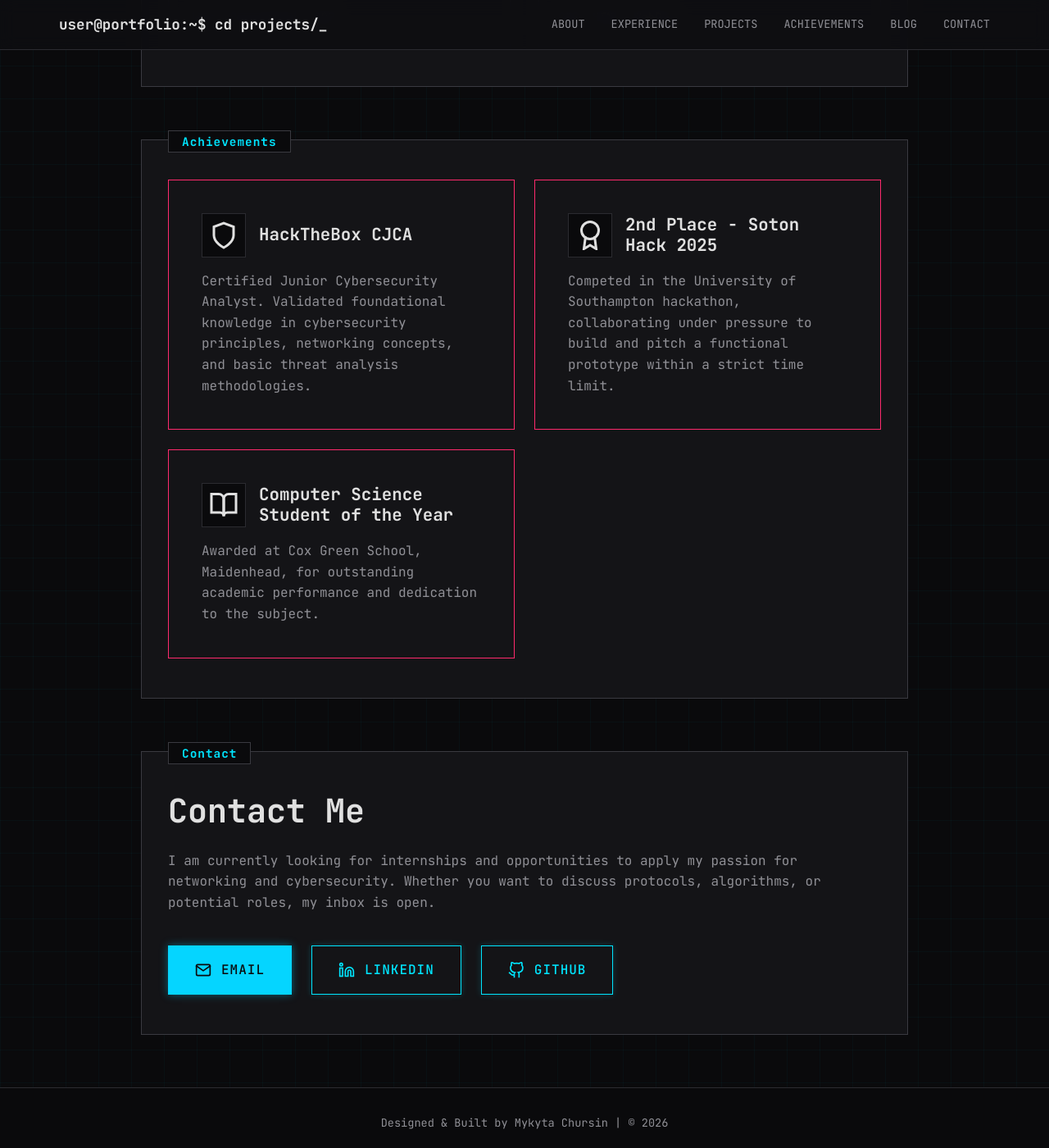
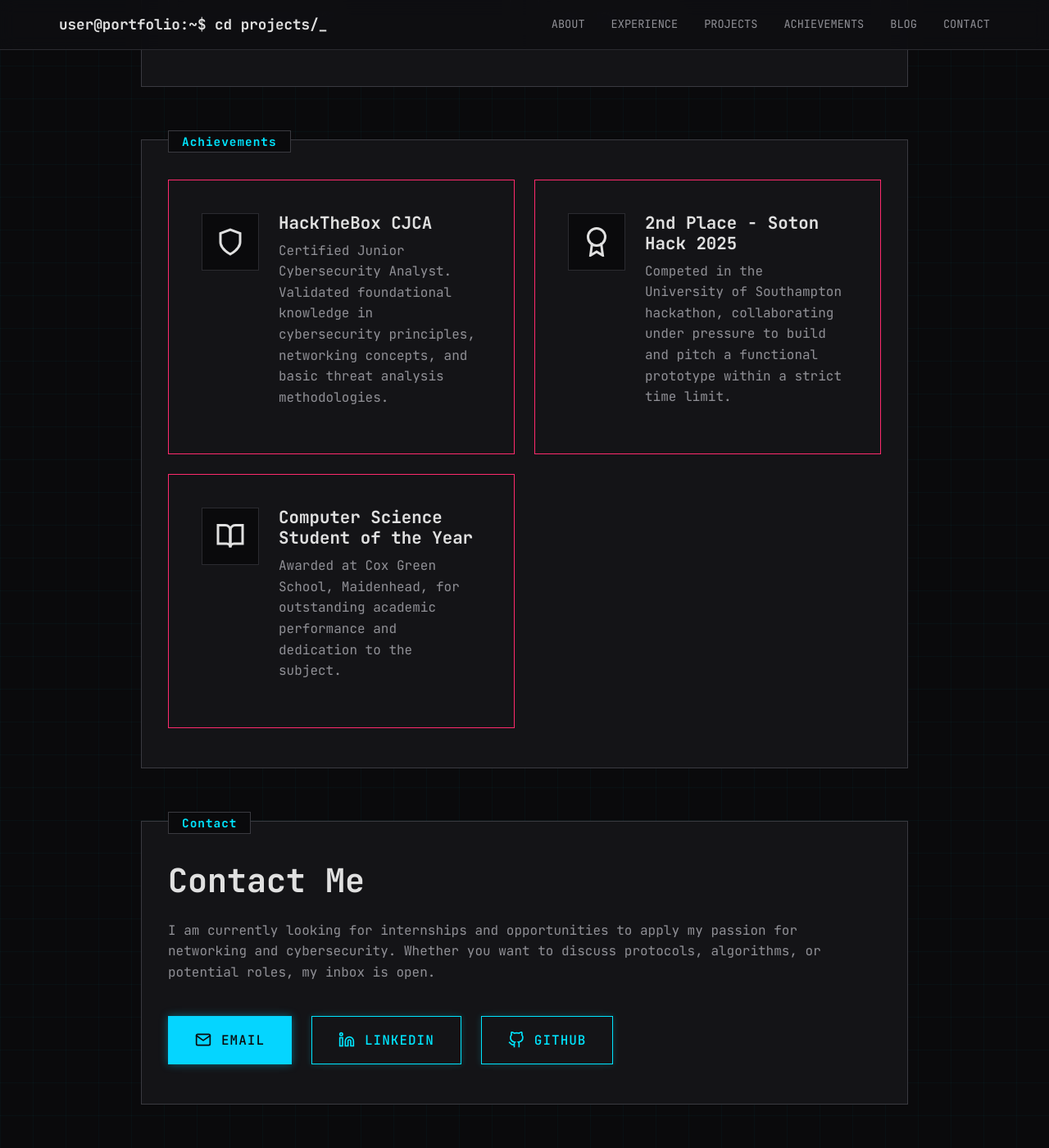
Before and after one commit to takymy/takymy.github.io, a Jekyll site: the page built from index.html, in a window 1280 px wide and 1400 px high, scrolled down 2751 px. Shown: the whole window at 82% size. Built offline with Jekyll 4.4.1, drawn with Linux system fonts in a browser that asks for light colours.

Commit message:
Isolate mobile achievement grids and shrink phone headings

```diff
--- a/assets/css/main.css
+++ b/assets/css/main.css
@@ -526,9 +526,8 @@
 
 .achievement-item {
     display: flex;
-    flex-direction: column;
-    gap: 1rem;
-    align-items: stretch;
+    gap: 1.5rem;
+    align-items: flex-start;
     border-color: var(--accent-danger); /* Gold trim */
     transition: all 0.3s ease;
 }
@@ -539,17 +538,11 @@
     transform: translateY(-4px);
 }
 
-.achievement-header {
-    display: flex;
-    align-items: center;
-    gap: 1rem;
-}
-
 .achievement-icon {
-    font-size: 2rem;
+    font-size: 2.5rem;
     background-color: var(--bg-dark);
     border: 1px solid var(--border-color);
-    padding: 0.5rem;
+    padding: 1rem;
     display: flex;
     align-items: center;
     justify-content: center;
@@ -562,14 +555,14 @@
 
 .achievement-title {
     font-size: 1.1rem;
-    margin-bottom: 0;
+    margin-bottom: 0.5rem;
     color: var(--text-primary);
 }
 
 .achievement-desc {
     font-size: 0.9rem;
     color: var(--text-secondary);
-    margin-bottom: 0;
+    margin-bottom: 1rem;
     font-family: var(--font-mono);
 }
 
@@ -629,6 +622,43 @@
 
     .logo {
         font-size: 0.95rem; /* Shrink logo slightly to prevent pushing hamburger menu */
+    }
+
+    /* Shrink all title headings for mobile screens */
+    .hero-title { font-size: 2.2rem; }
+    .framed-title { font-size: 1.5rem; }
+    .project-title { font-size: 1.1rem; }
+    .achievement-title { font-size: 1rem; }
+    .timeline-org { font-size: 1.1rem; }
+    .contact-heading { font-size: 2rem; }
+
+    /* Mobile Achievements Layout Restructure */
+    .achievement-item {
+        display: grid;
+        grid-template-columns: auto 1fr;
+        grid-template-rows: auto auto;
+        gap: 0.5rem 1rem;
+        align-items: start;
+    }
+    .achievement-icon {
+        grid-column: 1;
+        grid-row: 1;
+        font-size: 2rem;
+        padding: 0.5rem;
+    }
+    .achievement-content {
+        display: contents; /* Makes title & description direct children of grid */
+    }
+    .achievement-title {
+        grid-column: 2;
+        grid-row: 1;
+        align-self: center; /* Vertically center with the icon */
+        margin-bottom: 0;
+    }
+    .achievement-desc {
+        grid-column: 1 / -1;
+        grid-row: 2;
+        margin-bottom: 0;
     }
 
     .mobile-only {
--- a/index.html
+++ b/index.html
@@ -102,7 +102,6 @@
         <div class="achievements-list">
             {% for item in site.data.achievements %}
             <div class="achievement-item block-card large-block">
-                <div class="achievement-header">
                 <div class="achievement-icon">
                     {% if item.icon == 'shield' %}
                     <svg xmlns="http://www.w3.org/2000/svg" width="36" height="36" viewBox="0 0 24 24" fill="none" stroke="currentColor" stroke-width="2" stroke-linecap="square" stroke-linejoin="miter"><path d="M12 22s8-4 8-10V5l-8-3-8 3v7c0 6 8 10 8 10z"></path></svg>
@@ -112,9 +111,8 @@
                     <svg xmlns="http://www.w3.org/2000/svg" width="36" height="36" viewBox="0 0 24 24" fill="none" stroke="currentColor" stroke-width="2" stroke-linecap="square" stroke-linejoin="miter"><path d="M2 3h6a4 4 0 0 1 4 4v14a3 3 0 0 0-3-3H2z"></path><path d="M22 3h-6a4 4 0 0 0-4 4v14a3 3 0 0 1 3-3h7z"></path></svg>
                     {% endif %}
                 </div>
+                <div class="achievement-content">
                     <h3 class="achievement-title">{{ item.title }}</h3>
-                </div>
-                <div class="achievement-content">
                     <p class="achievement-desc">{{ item.description }}</p>
                 </div>
             </div>
```
Lines whose indentation alone changed are shown as unchanged.
